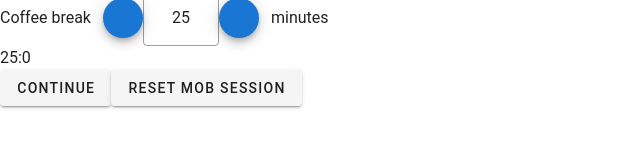
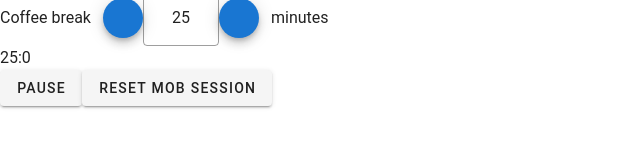
Before and after one commit to s-yamamotoD/mob-timer-app, a Vue app: page / in a window 1280 px wide. Both pictures are taken after a click on the button "START SESSION". Shown: the part 170-318 px from the top of the page, without its empty margins (0-640 px from the left). Built offline with nearby package versions, Linux system fonts and the light colour scheme; the HTML template or start-up script is replaced by a standard one.

Commit message:
タイマー停止、再開ボタンを分割

```diff
--- a/src/views/Home.vue
+++ b/src/views/Home.vue
@@ -21,10 +21,11 @@
     <div>{{ formatTimer }}</div>
 
     <v-btn v-if="!isTimer" @click="startTimer">Start Session</v-btn>
-    <v-btn v-if="isTimer" @click="isTimerStop = !isTimerStop">{{
-      timerStopLabel
-    }}</v-btn>
-    <v-btn v-if="isTimer" @click="resetTimer">Reset Mob Session</v-btn>
+    <div v-if="isTimer">
+      <v-btn v-if="!isTimerStop" @click="isTimerStop = true">Pause</v-btn>
+      <v-btn v-if="isTimerStop" @click="isTimerStop = false">Continue</v-btn>
+      <v-btn @click="resetTimer">Reset Mob Session</v-btn>
+    </div>
   </v-main>
 </template>
 
```
